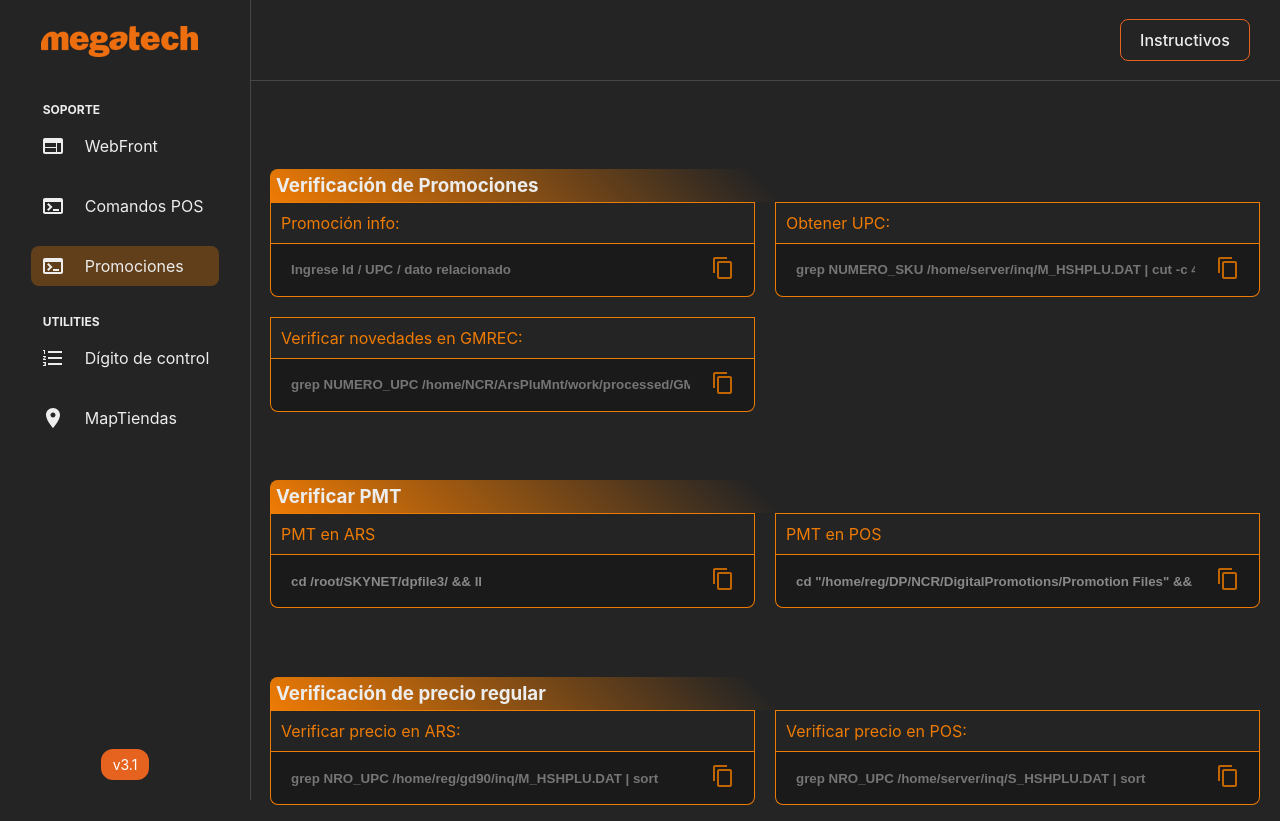
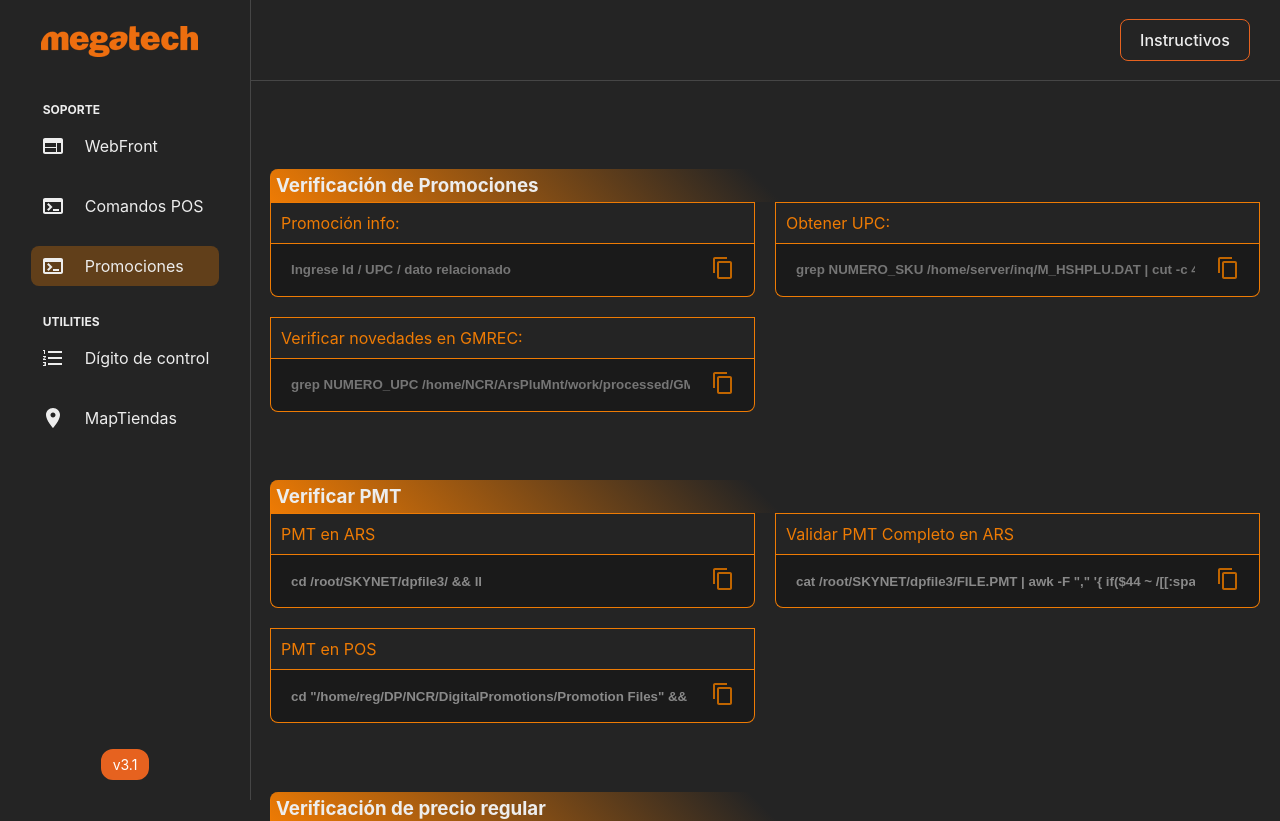
Before and after one commit to jlchurruarin/WebFrontTiendas, a React (Vite) app: page /commandspricing in a window 1280 px wide. Shown: the top 821 px of the page. Built offline with nearby package versions, Linux system fonts and the light colour scheme.

Commit message:
Nuevo comando para validar PMT completo

```diff
--- a/src/components/Comandos/ComandosPricing.jsx
+++ b/src/components/Comandos/ComandosPricing.jsx
@@ -52,7 +52,6 @@ function ComandosPricing() {
     if(value==""){
        alert("Ingrese UPC/Texto")
     }else{
-      //navigator.clipboard.writeText(`grep ${value} /root/SKYNET/dpfile3/FILE.PMT | awk -F "," '{print "\\n\\x1b[32m******************* VERIFICAR PROMOCIONES *******************\\n\\n\\x1b[0m\\n******************* ID PROMOCIÓN ******************* \\n\\n - "$3"\\n\\n******************* NOMBRE ******************* \\n\\n - \\x1b[33m"$5"\\x1b[0m\\n\\n - Fecha de inicio: "substr($6, 7, 2)"-"substr($6, 5, 2)"-"substr($6, 1, 4)" "$7"\\n - Fecha de fin: "substr($8, 7, 2)"-"substr($8, 5, 2)"-"substr($8, 1, 4)" "$9;if($44 ~ /[[:space:]]/) print "\\x1b[31m - LA PROMOCIÓN TIENE ESPACIOS\\x1b[0m"; else print "\\x1b[32m - LA PROMOCIÓN NO TIENE ESPACIOS\\x1b[0m"; print "\\n\\n******************* LISTA DE TIENDAS ******************* \\n\\n - "$25; print "\\n\\n\\x1b[32m******************** FIN *******************\\x1b[0m" }'`);
       navigator.clipboard.writeText(`grep ${value} /root/SKYNET/dpfile3/FILE.PMT | awk -F "," '{print "\\n\\x1b[32m******************* VERIFICAR PROMOCIONES *******************\\n\\n\\x1b[0m\\n******************* ID PROMOCIÓN ******************* \\n\\n - "$3"\\n\\n******************* NOMBRE ******************* \\n\\n - \\x1b[33m"$5"\\x1b[0m\\n\\n - Fecha de inicio: "substr($6, 7, 2)"-"substr($6, 5, 2)"-"substr($6, 1, 4)" "$7"\\n - Fecha de fin: "substr($8, 7, 2)"-"substr($8, 5, 2)"-"substr($8, 1, 4)" "$9;if($44 ~ /[[:space:]]/) print "\\x1b[31m - LA PROMOCIÓN TIENE ESPACIOS\\x1b[0m"; else print "\\x1b[32m - LA PROMOCIÓN NO TIENE ESPACIOS\\x1b[0m"; if($44 ~ /[\\.\\.\\.]/) print "\\x1b[31m - LA PROMOCIÓN TIENE PUNTOS EN LOS UPC\\x1b[0m"; print "\\n\\n******************* LISTA DE TIENDAS ******************* \\n\\n - "$25; print "\\n\\n\\x1b[32m******************** FIN *******************\\x1b[0m"}'`);
     }
 
@@ -78,6 +77,7 @@ function ComandosPricing() {
     "service epson_devicecontrollogserviced status\nservice epson_pcsvcd status\nservice epson_pcsvcd restart\nservice epson_devicecontrollogserviced restart\n",
     "service Wildfly status\nservice Wildfly restart\nservice ArsPluMnt status\nservice ArsPluMnt restart\nservice POSServerRest status\nservice POSServerRest restart\nservice UserWatcher status\nservice UserWatcher restart",
     "dmidecode -t system", "service --status-all","pos ws-list","cd /root/SKYNET/dpfile3/ && ll",'cd "/home/reg/DP/NCR/DigitalPromotions/Promotion Files" && ll']
+  const commandValidatePMT = `cat /root/SKYNET/dpfile3/FILE.PMT | awk -F "," '{ if($44 ~ /[[:space:]]/) { print "LA PROMOCION $3 TIENE ESPACIOS\x1b[0m"; print "UPC: "; system("grep -o \"[0-9]\\{10,13\\}\" <<< \"" $44 "\"") }}'`
   useEffect(() => {
     const timer = setTimeout(() => {
       setloading(false);
@@ -129,11 +129,20 @@ function ComandosPricing() {
 <div className={styles.h3SubTitle}>
 <h3 className={styles.subTitle}>Verificar PMT</h3>
 <div className={styles.grid}>
-<div className={styles.divCard}>
+          <div className={styles.divCard}>
             <p className={styles.nameComando}>PMT en ARS</p>
             <div className={styles.card}>
               <input disabled className={styles.textInput} value={comandos[10]}></input>
               <button className={styles.btnCopy} onClick={() => copy(comandos[10])} title="copy">
+                <ContentCopyIcon sx={{ color: "#c06500" }} />
+              </button>
+            </div>
+          </div>
+          <div className={styles.divCard}>
+            <p className={styles.nameComando}>Validar PMT Completo en ARS</p>
+            <div className={styles.card}>
+              <input disabled className={styles.textInput} value={commandValidatePMT}></input>
+              <button className={styles.btnCopy} onClick={() => copy(commandValidatePMT)} title="copy">
                 <ContentCopyIcon sx={{ color: "#c06500" }} />
               </button>
             </div>
@@ -146,9 +155,9 @@ function ComandosPricing() {
                 <ContentCopyIcon sx={{ color: "#c06500" }} />
               </button>
             </div>
-          </div>
-          </div>
-          </div>
+  </div>
+  </div>
+  </div>
 
 
 
```
